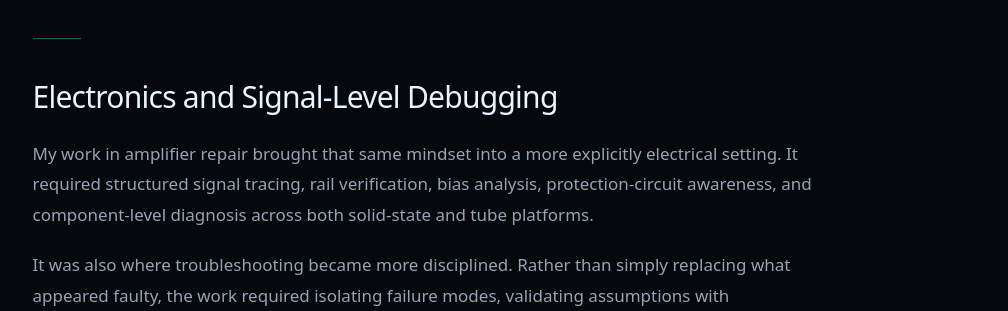
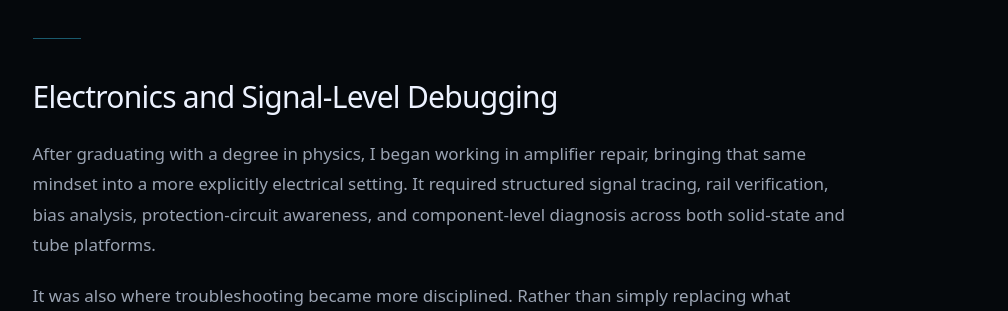
Before and after one commit to devoid00/resumesite, a Next.js app: page / in a window 1280 px wide. Shown: the part 4460-4771 px from the top of the page, without its empty margins (239-1247 px from the left). Built offline with nearby package versions, Linux system fonts and the light colour scheme.

Commit message:
final about page polish + rails + layout fixes

```diff
--- a/src/app/about/page.tsx
+++ b/src/app/about/page.tsx
@@ -154,10 +154,11 @@ export default function AboutPage() {
 
       <StorySection title="Electronics and Signal-Level Debugging">
         <p>
-          My work in amplifier repair brought that same mindset into a more
-          explicitly electrical setting. It required structured signal tracing,
-          rail verification, bias analysis, protection-circuit awareness, and
-          component-level diagnosis across both solid-state and tube platforms.
+  After graduating with a degree in physics, I began working in amplifier
+  repair, bringing that same mindset into a more explicitly electrical
+  setting. It required structured signal tracing, rail verification, bias
+  analysis, protection-circuit awareness, and component-level diagnosis
+  across both solid-state and tube platforms.
 </p>
 
 <p>
```
Lines whose indentation alone changed are shown as unchanged.
